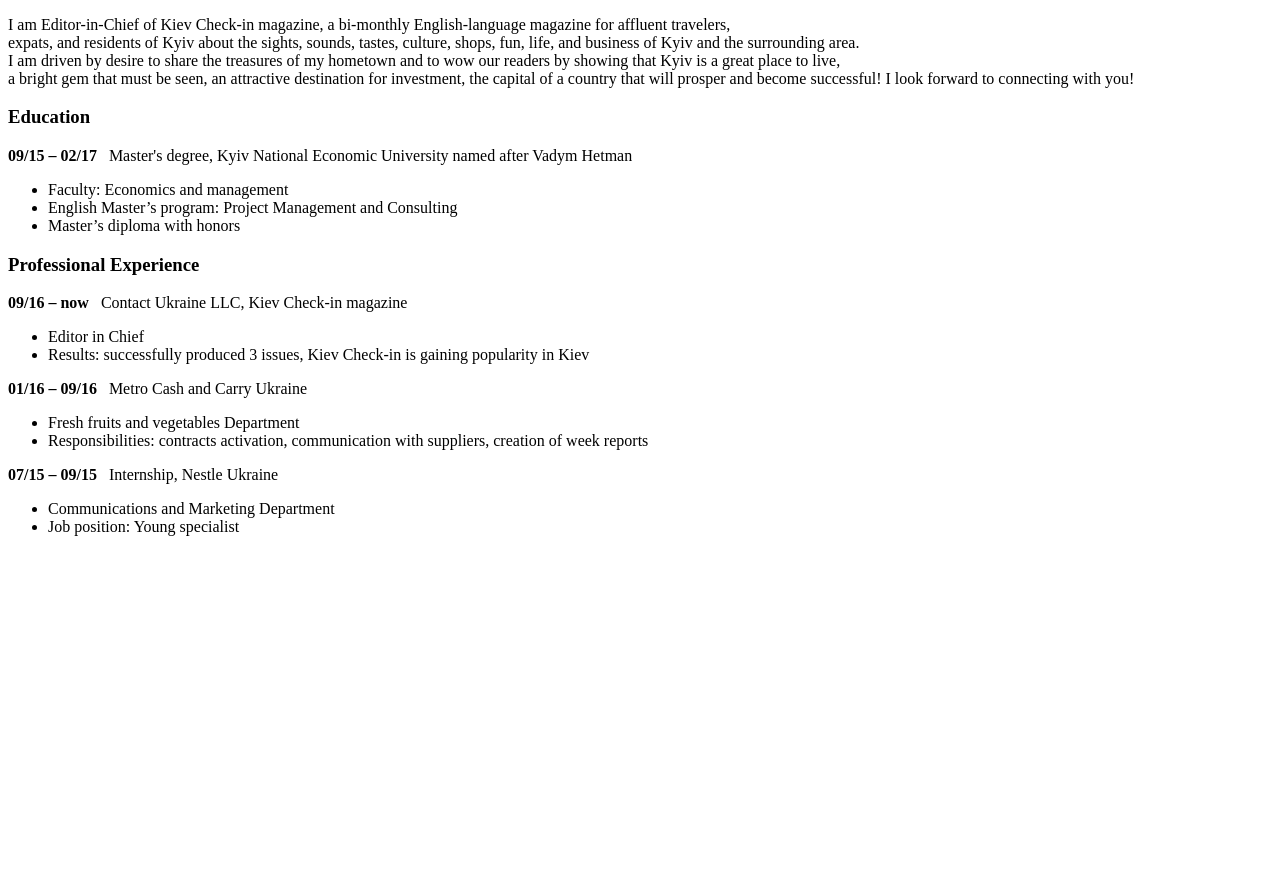
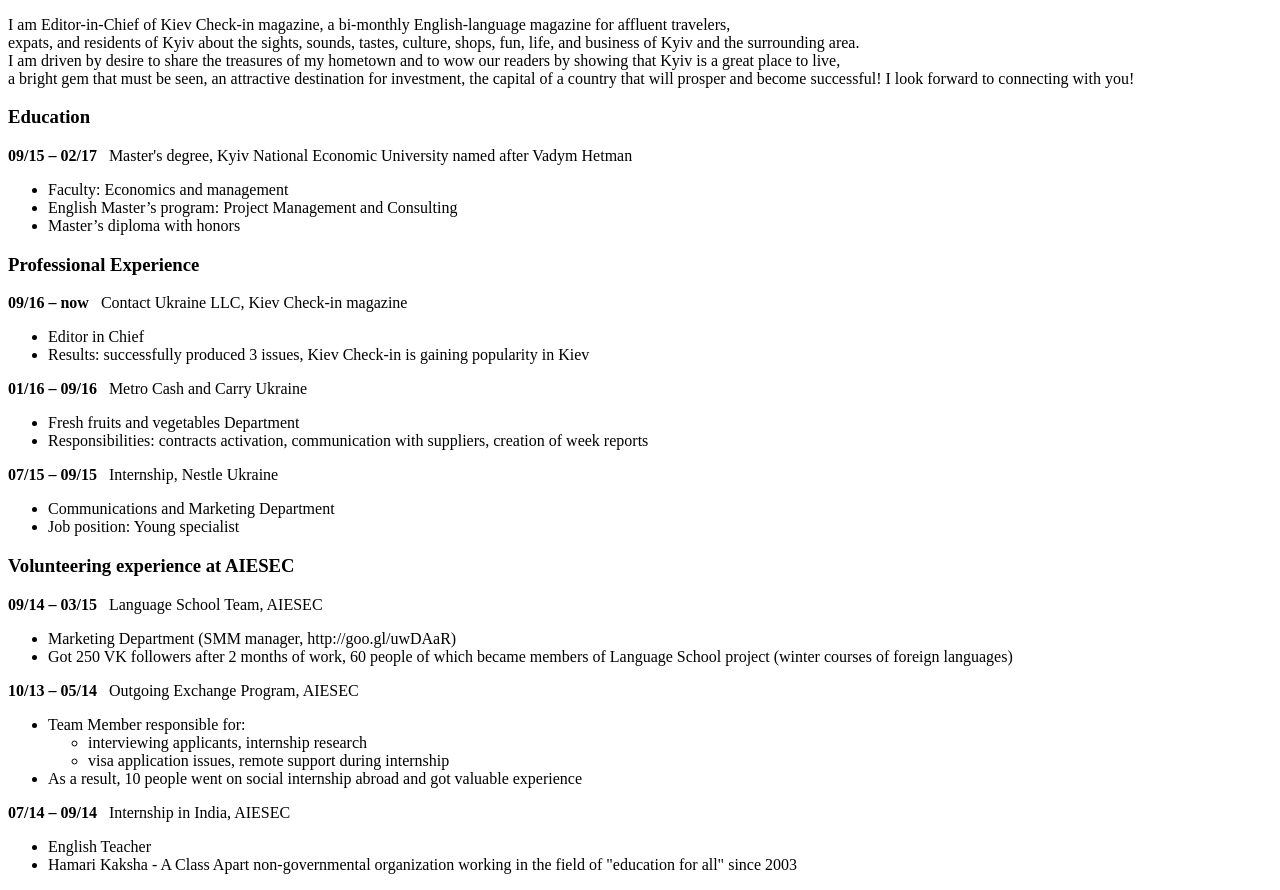
Before and after one commit to Nadijanashasta/Test, a plain HTML site: page index.html in a window 1280 px wide. Shown: the part 105-995 px from the top of the page. Before the commit the page ends 800 px from the top, so only its background shows below. Drawn offline with Linux system fonts and the light colour scheme.

Commit message:
Volunteering experience at AIESEC - commit

```diff
--- a/index.html
+++ b/index.html
@@ -41,6 +41,32 @@
     </ul>
     </p>
 
+    <h3>Volunteering experience at AIESEC</h3>
+    <p><b>09/14 – 03/15</b> &nbsp; Language School Team, AIESEC
+    <ul>
+        <li>Marketing Department (SMM manager, http://goo.gl/uwDAaR)</li>
+        <li>Got 250 VK followers after 2 months of work, 60 people of which became members of Language School project (winter courses of foreign languages)</li>
+
+    </ul>
+    <b>10/13 – 05/14</b> &nbsp; Outgoing Exchange Program, AIESEC
+    <ul>
+        <li>Team Member responsible for:
+            <ul>
+                <li>interviewing applicants, internship research</li>
+                <li>visa application issues, remote support during internship</li>
+            </ul>
+        </li>
+        <li>As a result, 10 people went on social internship abroad and got valuable experience</li>
+    </ul>
+    <b>07/14 – 09/14</b> &nbsp; Internship in India, AIESEC
+    <ul>
+        <li>English Teacher </li>
+        <li>Hamari Kaksha - A Class Apart non-governmental organization working in the
+        field of "education for all" since 2003</li>
+
+    </ul>
+    </p>
+
 
 
 </body>
```
